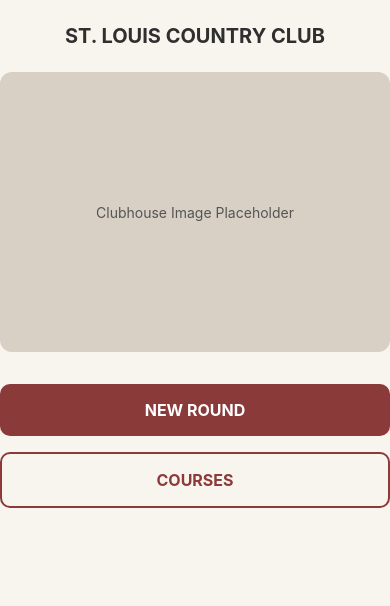
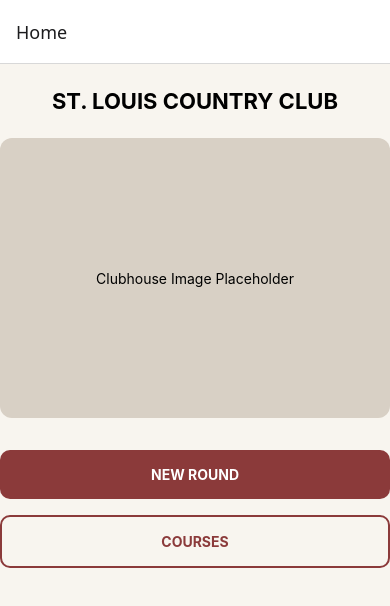
Before and after one commit to francisxaviercoughlin-del/Oceans11, a React Native app: screen /Home in a window 390 px wide. Shown: the top 606 px of the page. Built offline with nearby package versions, Linux system fonts and the light colour scheme.

Commit message:
Navigation and Courses screen complete

```diff
--- a/App.tsx
+++ b/App.tsx
@@ -1,81 +1,6 @@
 import React from 'react';
-import { SafeAreaView, StyleSheet, Text, TouchableOpacity, View } from 'react-native';
+import AppNavigator from './src/navigation/AppNavigator';
 
 export default function App() {
-  return (
-    <SafeAreaView style={styles.container}>
-      <View style={styles.logoContainer}>
-        <Text style={styles.logo}>ST. LOUIS COUNTRY CLUB</Text>
-      </View>
-
-      <View style={styles.hero}>
-        <Text style={styles.heroText}>Clubhouse Image Placeholder</Text>
-      </View>
-
-      <View style={styles.buttonContainer}>
-        <TouchableOpacity style={styles.primaryButton}>
-          <Text style={styles.buttonText}>NEW ROUND</Text>
-        </TouchableOpacity>
-
-        <TouchableOpacity style={styles.secondaryButton}>
-          <Text style={styles.secondaryButtonText}>COURSES</Text>
-        </TouchableOpacity>
-      </View>
-    </SafeAreaView>
-  );
+  return <AppNavigator />;
 }
-
-const styles = StyleSheet.create({
-  container: {
-    flex: 1,
-    backgroundColor: '#F8F5EF',
-    padding: 24,
-  },
-  logoContainer: {
-    alignItems: 'center',
-    marginTop: 24,
-    marginBottom: 24,
-  },
-  logo: {
-    fontSize: 20,
-    fontWeight: '700',
-    color: '#2F2F2F',
-  },
-  hero: {
-    height: 280,
-    backgroundColor: '#D8D0C5',
-    borderRadius: 12,
-    justifyContent: 'center',
-    alignItems: 'center',
-    marginBottom: 32,
-  },
-  heroText: {
-    color: '#555',
-  },
-  buttonContainer: {
-    gap: 16,
-  },
-  primaryButton: {
-    backgroundColor: '#8B3A3A',
-    paddingVertical: 16,
-    borderRadius: 10,
-    alignItems: 'center',
-  },
-  secondaryButton: {
-    borderWidth: 2,
-    borderColor: '#8B3A3A',
-    paddingVertical: 16,
-    borderRadius: 10,
-    alignItems: 'center',
-  },
-  buttonText: {
-    color: '#FFFFFF',
-    fontWeight: '700',
-    fontSize: 16,
-  },
-  secondaryButtonText: {
-    color: '#8B3A3A',
-    fontWeight: '700',
-    fontSize: 16,
-  },
-});
--- /dev/null
+++ b/src/navigation/AppNavigator.tsx
@@ -0,0 +1,18 @@
+import React from 'react';
+import { NavigationContainer } from '@react-navigation/native';
+import { createNativeStackNavigator } from '@react-navigation/native-stack';
+import HomeScreen from '../screens/HomeScreen';
+import CoursesScreen from '../screens/CoursesScreen';
+
+const Stack = createNativeStackNavigator();
+
+export default function AppNavigator() {
+  return (
+    <NavigationContainer>
+      <Stack.Navigator>
+        <Stack.Screen name="Home" component={HomeScreen} />
+        <Stack.Screen name="Courses" component={CoursesScreen} />
+      </Stack.Navigator>
+    </NavigationContainer>
+  );
+}
--- /dev/null
+++ b/src/screens/CoursesScreen.tsx
@@ -0,0 +1,27 @@
+import React from 'react';
+import { SafeAreaView, StyleSheet, Text, TouchableOpacity } from 'react-native';
+import { Colors } from '../theme/colors';
+
+export default function CoursesScreen() {
+  return (
+    <SafeAreaView style={styles.container}>
+      <Text style={styles.title}>Courses</Text>
+
+      <TouchableOpacity style={styles.courseRow}><Text>Bellerive Country Club</Text></TouchableOpacity>
+      <TouchableOpacity style={styles.courseRow}><Text>St. Louis Country Club</Text></TouchableOpacity>
+      <TouchableOpacity style={styles.courseRow}><Text>Old Warson Country Club</Text></TouchableOpacity>
+
+      <TouchableOpacity style={styles.createButton}>
+        <Text style={styles.createButtonText}>CREATE COURSE</Text>
+      </TouchableOpacity>
+    </SafeAreaView>
+  );
+}
+
+const styles = StyleSheet.create({
+  container: { flex: 1, backgroundColor: Colors.background, padding: 24 },
+  title: { fontSize: 28, fontWeight: '700', marginBottom: 24 },
+  courseRow: { backgroundColor: '#FFFFFF', padding: 18, borderRadius: 8, marginBottom: 12 },
+  createButton: { marginTop: 24, backgroundColor: Colors.primary, padding: 16, borderRadius: 10, alignItems: 'center' },
+  createButtonText: { color: '#FFFFFF', fontWeight: '700' },
+});
--- /dev/null
+++ b/src/screens/HomeScreen.tsx
@@ -0,0 +1,36 @@
+import React from 'react';
+import { SafeAreaView, StyleSheet, Text, TouchableOpacity, View } from 'react-native';
+import { Colors } from '../theme/colors';
+
+export default function HomeScreen({ navigation }: any) {
+  return (
+    <SafeAreaView style={styles.container}>
+      <Text style={styles.logo}>ST. LOUIS COUNTRY CLUB</Text>
+
+      <View style={styles.hero}>
+        <Text>Clubhouse Image Placeholder</Text>
+      </View>
+
+      <TouchableOpacity style={styles.primaryButton}>
+        <Text style={styles.primaryButtonText}>NEW ROUND</Text>
+      </TouchableOpacity>
+
+      <TouchableOpacity
+        style={styles.secondaryButton}
+        onPress={() => navigation.navigate('Courses')}
+      >
+        <Text style={styles.secondaryButtonText}>COURSES</Text>
+      </TouchableOpacity>
+    </SafeAreaView>
+  );
+}
+
+const styles = StyleSheet.create({
+  container: { flex: 1, backgroundColor: Colors.background, padding: 24 },
+  logo: { fontSize: 22, fontWeight: '700', textAlign: 'center', marginVertical: 24 },
+  hero: { height: 280, backgroundColor: Colors.border, borderRadius: 12, justifyContent: 'center', alignItems: 'center', marginBottom: 32 },
+  primaryButton: { backgroundColor: Colors.primary, paddingVertical: 16, borderRadius: 10, alignItems: 'center', marginBottom: 16 },
+  secondaryButton: { borderWidth: 2, borderColor: Colors.primary, paddingVertical: 16, borderRadius: 10, alignItems: 'center' },
+  primaryButtonText: { color: Colors.white, fontWeight: '700' },
+  secondaryButtonText: { color: Colors.primary, fontWeight: '700' },
+});
--- /dev/null
+++ b/src/theme/colors.ts
@@ -0,0 +1,8 @@
+export const Colors = {
+  background: '#F8F5EF',
+  primary: '#8B3A3A',
+  charcoal: '#2F2F2F',
+  gold: '#C7A86C',
+  border: '#D8D0C5',
+  white: '#FFFFFF',
+};
--- /dev/null
+++ b/src/theme/typography.ts
@@ -0,0 +1,6 @@
+export const Typography = {
+  title: { fontSize: 28, fontWeight: '700' as const },
+  sectionHeader: { fontSize: 20, fontWeight: '600' as const },
+  body: { fontSize: 16 },
+  button: { fontSize: 16, fontWeight: '700' as const },
+};
```
